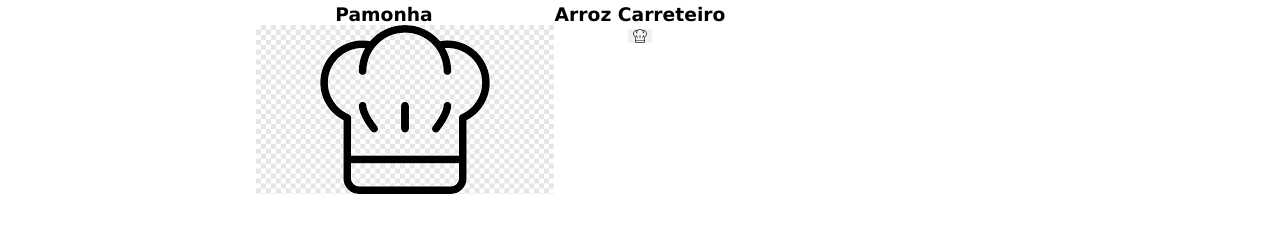
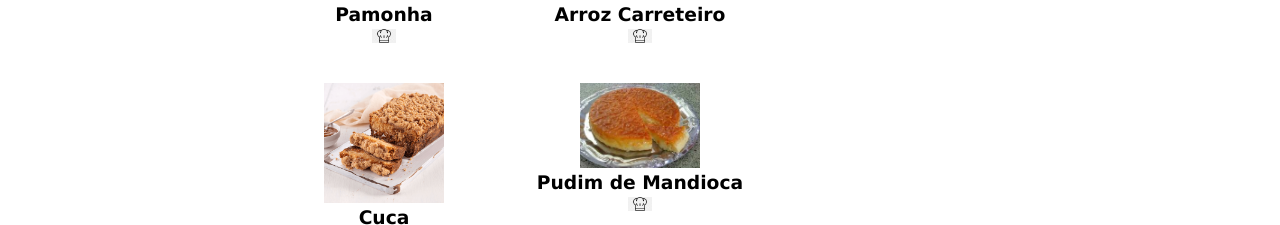
Before and after one commit to juh200815/siteagrinho, a plain HTML site: page index.html in a window 1280 px wide. Shown: the part 928-1153 px from the top of the page. Drawn offline with Linux system fonts and the light colour scheme.

Commit message:
jjeurnfks

```diff
--- a/index.html
+++ b/index.html
@@ -50,7 +50,7 @@
         <div class="campo-div">
             <img class="campo-imagem" src="pamonha.jpg" alt="foto da pamonha">
             <h3 class="campo-nome">Pamonha</h3>
-            <a href="https://www.tudogostoso.com.br/receita/35-pamonha-doce.html"><img class="estudante-icone" src="icone.png" alt="icone github"></a>
+            <a href="https://www.tudogostoso.com.br/receita/35-pamonha-doce.html"><img class="campo-icone" src="icone.png" alt="icone github"></a>
         </div>
         <div class="campo-div">
             <img class="campo-imagem" src="arrozcarreteiro.jpg" alt="foto do arroz">
```
